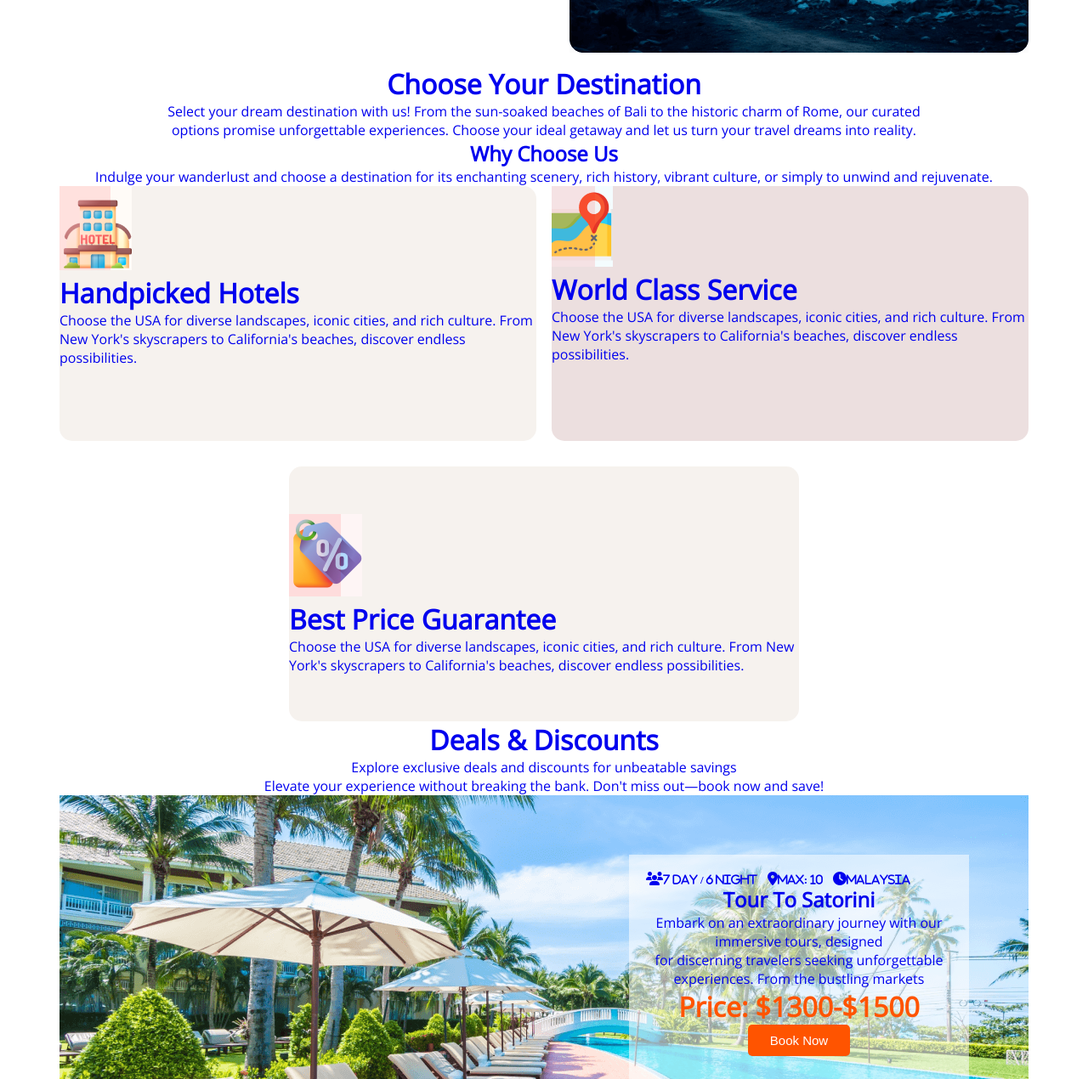
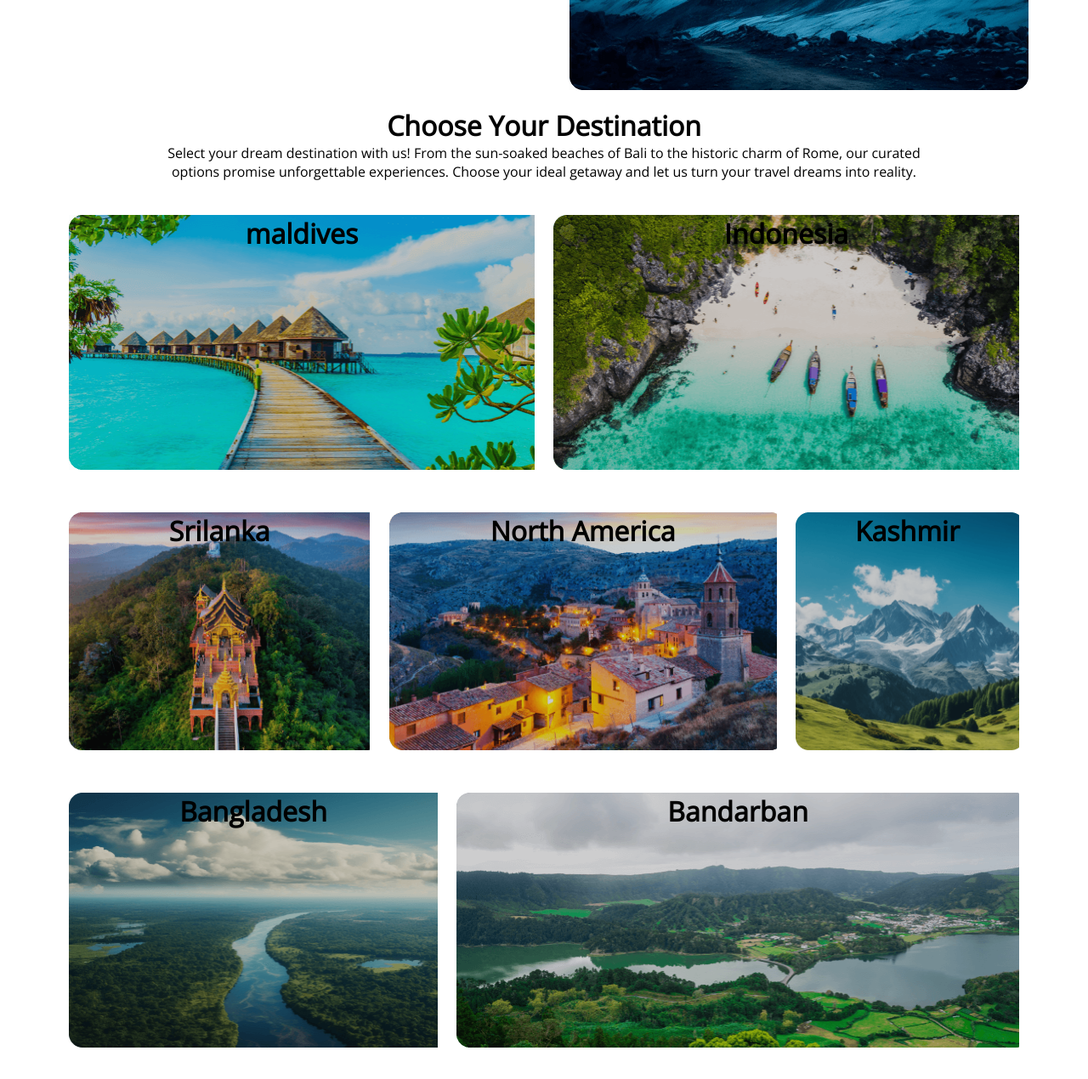
Before and after one commit to TM-Tareq/Assignment-2, a plain HTML site: page index.html in a window 1280 px wide. Shown: the part 1060-2330 px from the top of the page at 85% size. Drawn offline with nearby package versions, Linux system fonts and the light colour scheme; a web font is replaced by a local one.

Commit message:
Gallery Section

```diff
--- a/index.html
+++ b/index.html
@@ -76,6 +76,28 @@
             <p>
                 Select your dream destination with us! From the sun-soaked beaches of Bali to the historic charm of Rome, our curated options promise unforgettable experiences. Choose your ideal getaway and let us turn your travel dreams into reality.</p>
         </div>
+        <!-- Destination Piv start -->
+        <div class="destination-pic">
+            <div class="destination-pic-sec-1">
+                <div class="img-1">
+                    <h1  class="text">maldives</h1>
+                </div>
+                <div class="img-2">
+                    <h1 class="text">Indonesia</h1>
+                </div>
+            </div>
+            <div class="destination-pic-sec-2">
+                <div class="img-3"><h1 class="text">Srilanka</h1></div>
+                <div class="img-4"><h1 class="text">North America</h1></div>
+                <div class="img-5"><h1 class="text">Kashmir</h1></div>
+            </div>
+            <div class="destination-pic-sec-3">
+                <div class="img-6"><h1 class="text">Bangladesh</h1></div>
+                <div class="img-7"><h1 class="text">Bandarban</h1></div>
+            </div>
+        </div>
+         <!-- Destination Pic End -->
+
       <div id="choose">
         <div class="choose-us">
             <h2 class="choose-head">Why Choose Us</h2>
@@ -131,8 +153,8 @@
                             <i style="" class="fa-solid fa-clock"><span style="font-size: 13px;">Malaysia</span></i>
 
                         </div>
-                        <h2>Tour To Satorini</h2>
-                        <p>Embark on an extraordinary journey with our immersive tours, designed <br> for discerning travelers seeking unforgettable experiences. From the bustling markets</p>
+                        <h2 class="text">Tour To Satorini</h2>
+                        <p class="text">Embark on an extraordinary journey with our immersive tours, designed <br> for discerning travelers seeking unforgettable experiences. From the bustling markets</p>
                         <h1 class="price">Price: $1300-$1500</h1>
                         <button class="book-btn">Book Now</button>
                  </div>
@@ -147,8 +169,8 @@
                         <i style="" class="fa-solid fa-clock"><span style="font-size: 13px;">Malaysia</span></i>
 
                     </div>
-                       <h2>Tour To Satorini</h2>
-                       <p>Embark on an extraordinary journey with our immersive tours, designed <br> for discerning travelers seeking unforgettable experiences. From the bustling markets</p>
+                       <h2 class="text">Tour To Satorini</h2>
+                       <p class="text">Embark on an extraordinary journey with our immersive tours, designed <br> for discerning travelers seeking unforgettable experiences. From the bustling markets</p>
                        <h1 class="price">Price: $1300-$1500</h1>
                        <button class="book-btn">Book Now</button>
                        </div>
@@ -163,8 +185,8 @@
                                <i style="" class="fa-solid fa-clock"><span style="font-size: 13px;">Malaysia</span></i>
 
                            </div>
-                           <h2>Tour To Satorini</h2>
-                           <p>Embark on an extraordinary journey with our immersive tours, designed <br> for discerning travelers seeking unforgettable experiences. From the bustling markets</p>
+                           <h2 class="text" >Tour To Satorini</h2>
+                           <p class="text">Embark on an extraordinary journey with our immersive tours, designed <br> for discerning travelers seeking unforgettable experiences. From the bustling markets</p>
                            <h1 class="price">Price: $1300-$1500</h1>
                            <button class="book-btn">Book Now</button>
                     </div>
@@ -178,12 +200,12 @@
 
       <div class="perfect-place">
         <div class="perfect-place-text">
-            <h1>A Simple Perfect Place To Get Lost</h1>
-            <p>Indulge your wanderlust and choose a destination for its enchanting scenery, rich history, vibrant culture, or simply to unwind and rejuvenate.</p>
+            <h1 class="text">A Simple Perfect Place To Get Lost</h1>
+            <p class="text">Indulge your wanderlust and choose a destination for its enchanting scenery, rich history, vibrant culture, or simply to unwind and rejuvenate.</p>
             <ul>
-                <li>Experience simplicity perfected in every detail with our curated getaways. Unwind in comfort, explore <br>
+                <li class="text">Experience simplicity perfected in every detail with our curated getaways. Unwind in comfort, explore <br>
             captivating landscapes, and create timeless memories effortlessly.</li>
-                <li>Unexpected perfection in simplicity. Our meticulously crafted getaways offer relaxation, adventure<br> and unforgettable moments. Discover the essence of simplicity with us.</li>
+                <li class="text">Unexpected perfection in simplicity. Our meticulously crafted getaways offer relaxation, adventure<br> and unforgettable moments. Discover the essence of simplicity with us.</li>
             </ul>
             <button class="see-button">See More</button>
         </div>
@@ -215,13 +237,13 @@
                  <h3>Hero <span class="special 2">Travel</span></h3>
             </div>
             <div>
-                <p>Dynamic and resilient, the travel sector thrives on exploration, innovation, and wanderlust, connecting people to diverse cultures and destinations.</p>
+                <p class="text">Dynamic and resilient, the travel sector thrives on exploration, innovation, and wanderlust, connecting people to diverse cultures and destinations.</p>
             </div>
             <div style="display: flex;gap: 15px;margin-bottom: 60px;" class="footer-img">
                 <img src="Images/tweeter.png" alt=""><img src="Images/facebook.png" alt=""><img src="Images/instagram.png" alt=""><img src="Images/github.png" alt="">
             </div>
             <div class="copyright">
-                <p>2017,&copy; All Rights Reserved.</p>
+                <p class="text">2017,&copy; All Rights Reserved.</p>
             </div>
         </div>
 </body>
--- a/style.css
+++ b/style.css
@@ -16,11 +16,14 @@ body{
         min-height: 20px;
         align-items: center;
         width: 50%;
+        padding-bottom: 18px;
 }
 .nav-section{
     max-width: 1140px;
     margin:  0 auto;
     display: flex;
+    margin-top: 30px;
+    padding-top: 10px;
 
 }
 
@@ -151,6 +154,7 @@ a{
     flex-direction: row;
     max-width: 1140px;
     margin: 10px auto;
+    color: black;
 }
 .popular-button , .see-button , .sub-btn, .book-btn, .package-btn{
     background-color:#ff5400;
@@ -161,58 +165,95 @@ a{
     border-radius: 5px;
     outline: none;
     font-size: 15px;
+    margin: 25px auto;
 }
 .destination{
     text-align: center;
     width: 900px;
+    margin: 15px auto;
+    color: black;
+}
+
+
+.destination-pic{
+    max-width: 1140px;
+
     margin: 0 auto;
 }
 
-/* .destination-img{
-    max-width: 1140px;
-} */
-/* .destination-img-1{
-    max-width: 1140px;
-    display: flex;
-    justify-content: space-between;
-    margin: 10px auto;
-}
-.destination-img-sec-1{
-    background-image: url("Images/Rectangle\ 5.png");
+.img-1{
+    background-image: url(Images/Rectangle\ 5.png);
     background-repeat: no-repeat;
     background-size: cover;
-    border: 0;
-    border-radius: 16px;
+    text-align: center;
+    margin: 25px auto;
     width: 48%;
-    text-align: center;
-    margin: 0 auto;
+    height: 300px;
 }
 
-.destination-img-sec-2{
-    background-image: url("Images/Rectangle\ 7.png");
+.img-2{
+    background-image: url(Images/Rectangle\ 8.png);
     background-repeat: no-repeat;
     background-size: cover;
-    border: 0;
-    border-radius: 16px;
+    text-align: center;
+    margin: 25px auto;
     width: 48%;
-    text-align: center;
-    margin: 0 auto;
+    height: 300px;
 }
-.destination-img-2{
-    max-width: 1140px;
-    margin: 10px auto;
+.destination-pic-sec-1{
+    display: flex;
 }
-
-.destination-img-sec-3{
-    background-image: url("Images/Rectangle\ 5.png");
+.img-3{
+    background-image: url(Images/Rectangle\ 6.png);
     background-repeat: no-repeat;
     background-size: cover;
-    border: 0;
-    border-radius: 16px;
-    width: 25%;
     text-align: center;
-    margin: 0 auto;
-} */
+    margin: 25px auto;
+    width: 31%;
+    height: 280px;
+}
+.img-4{
+    background-image: url(Images/Rectangle\ 7.png);
+    background-repeat: no-repeat;
+    background-size: cover;
+    text-align: center;
+    margin: 25px auto;
+    width: 40%;
+    height: 280px;
+}
+.img-5{
+    background-image: url(Images/Rectangle\ 9.png);
+    background-repeat: no-repeat;
+    background-size: cover;
+    text-align: center;
+    margin: 25px auto;
+    width: 23%;
+    height: 280px;
+}
+.destination-pic-sec-2{
+    display: flex;
+}
+.img-6{
+    background-image: url(Images/Rectangle\ 11.png);
+    background-repeat: no-repeat;
+    background-size: cover;
+    text-align: center;
+    margin: 25px auto;
+    width: 38%;
+    height: 300px;
+}
+.img-7{
+    background-image: url(Images/Rectangle\ 10.png);
+    background-repeat: no-repeat;
+    background-size: cover;
+    text-align: center;
+    margin: 25px auto;
+    width: 58%;
+    height: 300px;
+}
+.destination-pic-sec-3{
+    display: flex;
+}
 .popular-pic{
     width: 100%;
 
@@ -222,11 +263,12 @@ a{
     display: flex;
     flex-direction: column;
     width: 1140px;
-    margin: auto;
+    margin: 15px auto;
 }
 .choose-box{
     display: flex;
     flex-direction: column;
+    margin: 25px auto;
 
 }
 .choose-box-top{
@@ -247,6 +289,7 @@ a{
     max-width: 1140px;
     text-align: center;
     margin: 0 auto;
+    color: black;
 }
 .choose-head{
     font-weight: 800;
@@ -261,6 +304,7 @@ a{
     height: 300px;
     border: 0;
     border-radius: 15px;
+    color: black;
 }
 
 .world{
@@ -269,15 +313,19 @@ a{
     height: 300px;
     border: 0;
     border-radius: 15px;
+    color: black;
 }
 
 /* Deals & Discounts */
 .deals{
     max-width: 1140px;
     text-align: center;
-    margin: 0 auto;
+    margin: 25px auto;
+    color: black;
 }
-
+.text{
+    color: black;
+}
 /* Deals & Discounts pic Start */
 .price{
     color: #ff5400;
@@ -301,6 +349,8 @@ a{
     justify-content: end;
     align-items: center;
     margin-bottom: 30px;
+    border: 0;
+    border-radius: 8px;
 }
 
 .deal-2{
@@ -314,6 +364,8 @@ a{
     justify-content: start;
     align-items: center;
     margin-bottom: 40px;
+    border: 0;
+    border-radius: 8px;
 }
 .deal-container{
     background-color: rgba(255, 255,255, 0.55);
@@ -461,4 +513,12 @@ background-color: rgba(28, 24, 24, 0.062);
         margin-top: 20px;
         width: 100%;
     }
+    .destination-pic-sec-1,  .destination-pic-sec-2,  .destination-pic-sec-3 {
+        display: flex;
+        flex-direction: column;
+        width: 100%;
+    }
+    .img-1,.img-2,.img-3,.img-4,.img-5,.img-6,.img-7{
+        width: 100%;
+    }
   }
```
